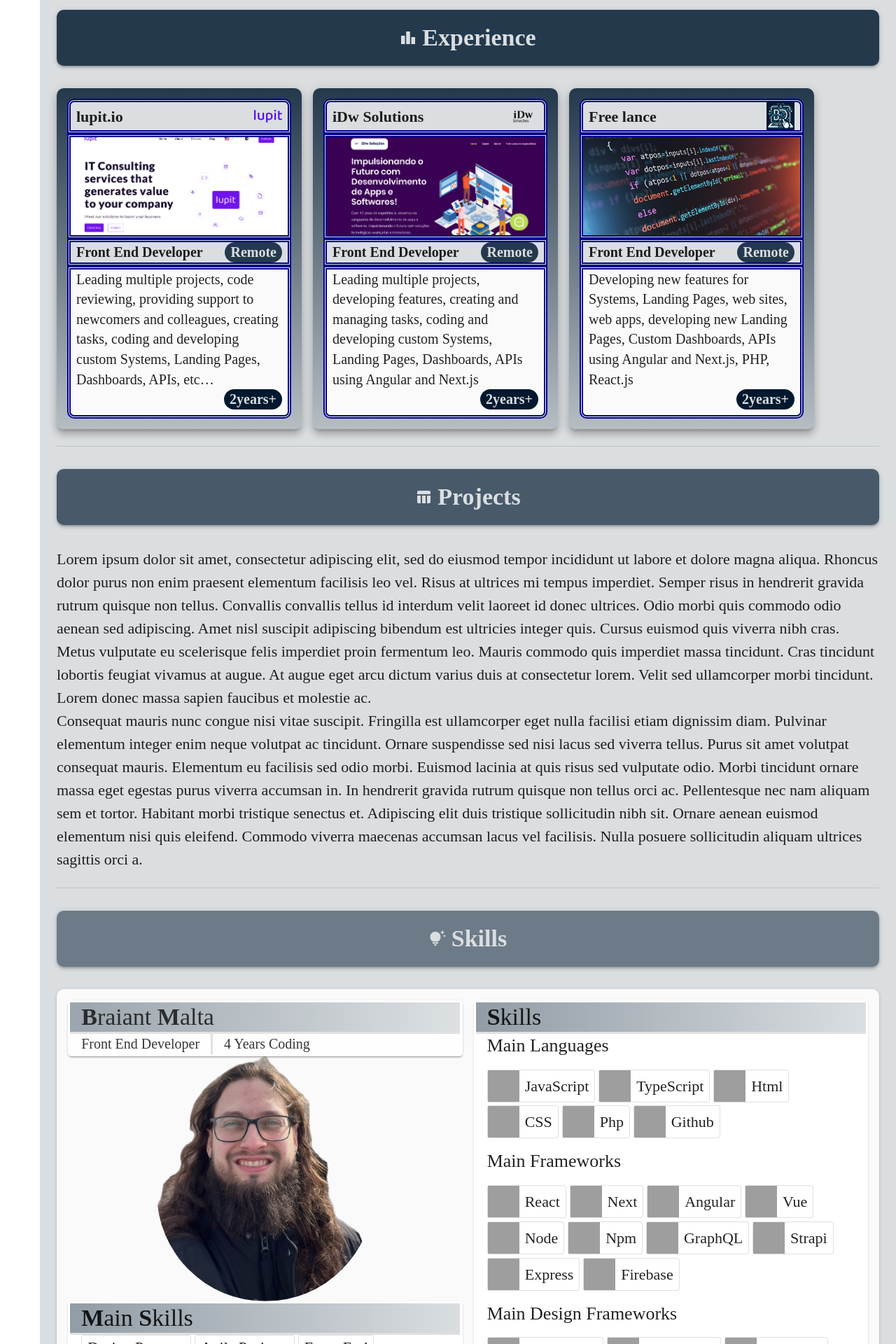
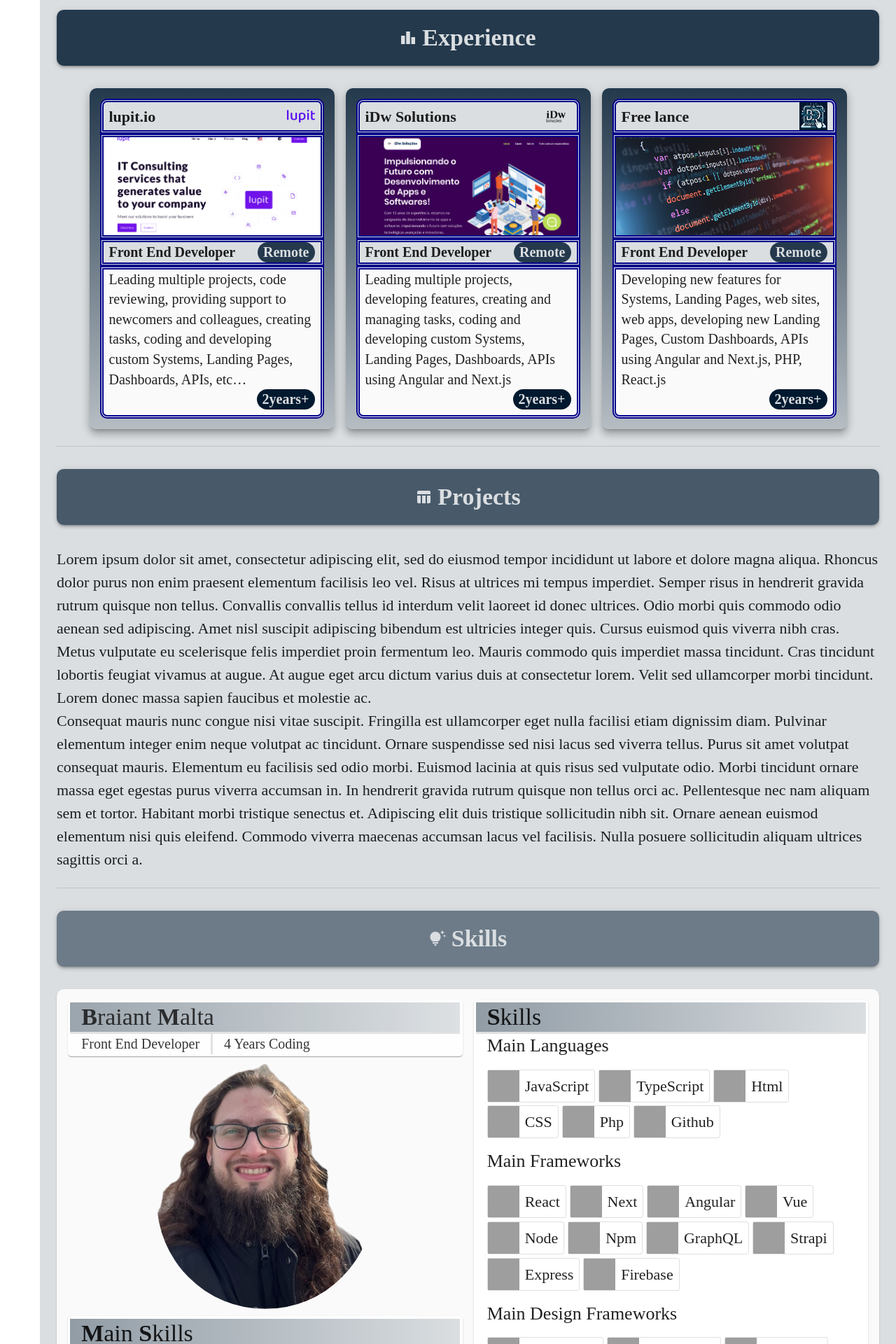
Before and after one commit to mrbraiant/new-portfolio, a Next.js app: page / in a window 1280 px wide. Shown: the part 1680-3600 px from the top of the page at 70% size. Built offline with nearby package versions, Linux system fonts and the light colour scheme; grey boxes are pictures that could not be loaded; a web font is replaced by a local one.

Commit message:
fix: mobile version fixed

```diff
--- a/src/app/components/templates/home/sections/blogSection/index.tsx
+++ b/src/app/components/templates/home/sections/blogSection/index.tsx
@@ -1,15 +1,15 @@
 import { BlogCard } from '@components/cards/blogCard';
 import { Section } from '@components/homeSection';
 import { Newspaper } from '@mui/icons-material';
-import { useMediaQuery, useTheme } from '@mui/material';
+// import { useMediaQuery, useTheme } from '@mui/material';
 import { Posts } from '@utils/posts';
 
 export const BlogSection = () => {
-  const theme = useTheme();
+  // const theme = useTheme();
 
-  const isMobileVersion = useMediaQuery(
-    theme.breakpoints.down('md'),
-  );
+  // const isMobileVersion = useMediaQuery(
+  //   theme.breakpoints.down('md'),
+  // );
   return (
     <Section
       sectionName="Blog"
@@ -21,9 +21,11 @@
           display: 'flex',
           flexWrap: 'wrap',
           gap: '1rem',
-          justifyContent: isMobileVersion
-            ? 'center'
-            : undefined,
+          justifyContent: 'center',
+
+          // justifyContent: isMobileVersion
+          //   ? 'center'
+          //   : undefined,
         }}
       >
         {Posts.map((post) => (
--- a/src/app/components/templates/home/sections/experienceSection/index.tsx
+++ b/src/app/components/templates/home/sections/experienceSection/index.tsx
@@ -3,16 +3,16 @@
 import { Leaderboard } from '@mui/icons-material';
 import {
   Paper,
-  useMediaQuery,
-  useTheme,
+  // useMediaQuery,
+  // useTheme,
 } from '@mui/material';
 
 export const ExperienceSection = () => {
-  const theme = useTheme();
+  // const theme = useTheme();
 
-  const isMobileVersion = useMediaQuery(
-    theme.breakpoints.down('md'),
-  );
+  // const isMobileVersion = useMediaQuery(
+  //   theme.breakpoints.down('md'),
+  // );
 
   return (
     <Section
@@ -48,9 +48,10 @@
         style={{
           display: 'flex',
           flexWrap: 'wrap',
-          justifyContent: isMobileVersion
-            ? 'center'
-            : undefined,
+          justifyContent: 'center',
+          // justifyContent: isMobileVersion
+          //   ? 'center'
+          //   : undefined,
           gap: '1rem',
         }}
       >
--- a/src/app/components/templates/home/sections/skillsSection/index.tsx
+++ b/src/app/components/templates/home/sections/skillsSection/index.tsx
@@ -40,9 +40,9 @@
       titleBackgroundColor="#6D7B88"
       iconTitle={<TipsAndUpdates />}
     >
-      <PaperContainer elevation={2}>
+      <PaperContainer elevation={1}>
         <LeftSideContent>
-          <PaperTitle elevation={2}>
+          <PaperTitle elevation={1}>
             <TitleBox>
               <Text type="h4">
                 <strong>B</strong>raiant <strong>M</strong>
@@ -77,11 +77,8 @@
             height={350}
             style={{
               objectFit: 'cover',
-              // position: 'relative',
-              // top: '-15px',
-              margin: isMobileVersion ? '0.5rem' : '0px',
+              margin: 'auto',
               width: isMobileVersion ? '230px' : '310px',
-              // zIndex: 1,
               borderRadius: 1000,
             }}
           />
--- a/src/app/components/templates/home/sections/skillsSection/styles.ts
+++ b/src/app/components/templates/home/sections/skillsSection/styles.ts
@@ -45,9 +45,6 @@
   width: '100%',
   padding: '0.2rem',
   borderRadius: '5px',
-  // padding: '0px 0.5rem',
-  zIndex: 2,
-  position: 'relative',
   opacity: 0.9,
 });
 
```
